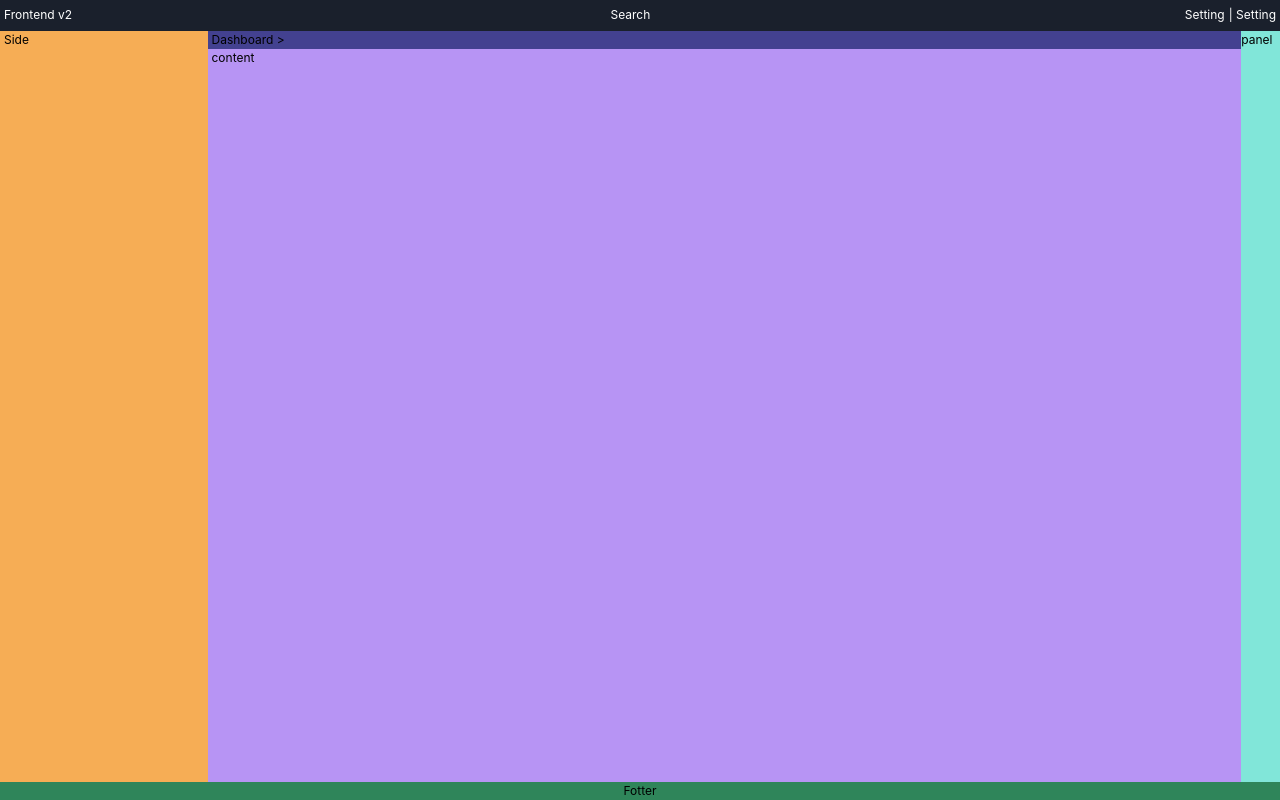
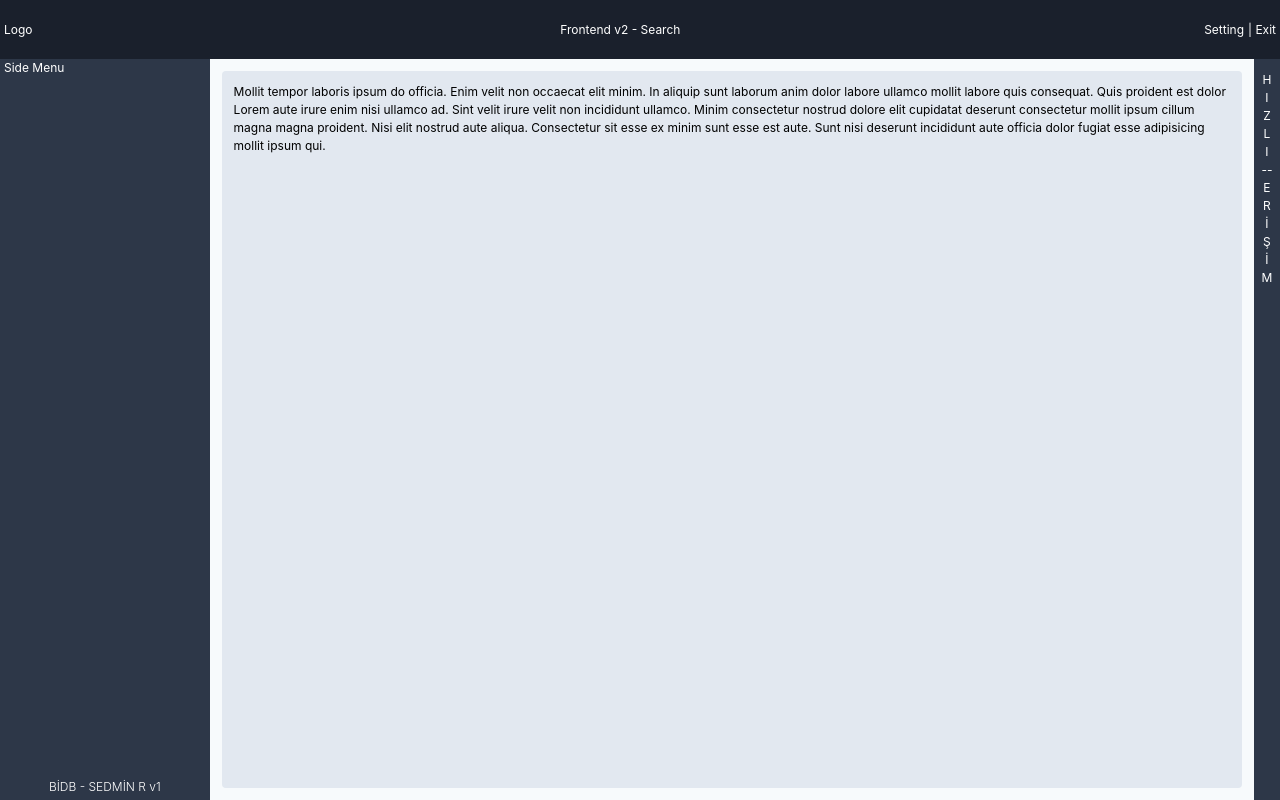
Before and after one commit to oduweb/beyazmasa-frontend, a React (Create React App) app: page / in a window 1280 px wide. Built offline with nearby package versions, Linux system fonts and the light colour scheme.

Commit message:
Dashboard v1.2

```diff
--- a/src/component/pages/Dashboard.js
+++ b/src/component/pages/Dashboard.js
@@ -4,37 +4,72 @@ export default class Dashboard extends Component {
   render() {
     return (
       <div className="flex flex-col bg-red-600 h-screen">
-        <nav className="flex bg-gray-900 h-8 text-white justify-between flex-wrap items-center">
+        {/* Top navbar area */}
+        <nav className="flex bg-gray-900 text-white h-16 text-white justify-between flex-wrap items-center">
+          {/* Nav Logo area */}
+          <div className="">
+            <div className="text-xs pl-1">Logo</div>
+          </div>
+          {/* Nav Center search area */}
           <div>
-            <div className="text-xs pl-1">Frontend v2</div>
+            <div className="text-xs pl-1">Frontend v2 - Search</div>
           </div>
-          <div>
-            <div className="text-xs pl-1">Search</div>
-          </div>
+          {/* Nav left Link area */}
           <div className="flex flex-wrap items-center">
             <div className="text-xs pr-1">Setting</div>
-            <div className="text-xs pr-1">| Setting</div>
+            <div className="text-xs pr-1">| Exit</div>
           </div>
         </nav>
+        {/* Side area */}
         <div className="flex flex-row h-full relative">
-          <div className="bg-orange-400 w-64 text-xs pl-1 left-0 sm:block hidden h-full z-30">
-            Side
+          {/* Side Menu area */}
+          <div className="bg-gray-800 text-white w-64 text-xs pl-1 left-0 sm:block hidden h-full z-30 relative">
+            Side Menu
+            {/*Side Menu footer area */}
+            <div className="absolute w-full left-0 text-center text-xs font-light pb-1 bottom-0">
+              BİDB - SEDMİN R v1
+            </div>
           </div>
+          {/* General Content area */}
           <div className="flex flex-col bg-gray-300 w-full relative">
+            {/* Mobile hidden menu area */}
             <div className="text-xs bg-teal-800 absolute w-full h-full hidden">
               Hiddden Menu
             </div>
-            <div className="bg-indigo-800 w-full text-left text-xs pl-1">
-              Dashboard >
+            {/* Content area */}
+            <div className="bg-gray-200 w-full text-left text-xs pl-3"></div>
+            <div className="bg-gray-100 h-full text-xs  p-3">
+              <div className="bg-gray-300 h-full p-3 rounded">
+                Mollit tempor laboris ipsum do officia. Enim velit non occaecat
+                elit minim. In aliquip sunt laborum anim dolor labore ullamco
+                mollit labore quis consequat. Quis proident est dolor Lorem aute
+                irure enim nisi ullamco ad. Sint velit irure velit non
+                incididunt ullamco. Minim consectetur nostrud dolore elit
+                cupidatat deserunt consectetur mollit ipsum cillum magna magna
+                proident. Nisi elit nostrud aute aliqua. Consectetur sit esse ex
+                minim sunt esse est aute. Sunt nisi deserunt incididunt aute
+                officia dolor fugiat esse adipisicing mollit ipsum qui.
+              </div>
             </div>
-            <div className="bg-purple-400 h-full text-xs pl-1">content</div>
           </div>
-          <div className="bg-teal-300 w-12 text-xs">panel</div>
+          {/* Right panel area */}
+          <div className="flex flex-col bg-gray-800 text-white w-8 text-center text-xs pt-3">
+            <div>H</div>
+            <div>I</div>
+            <div>Z</div>
+            <div>L</div>
+            <div>I</div>
+            <div>--</div>
+            <div>E</div>
+            <div>R</div>
+            <div>İ</div>
+            <div>Ş</div>
+            <div>İ</div>
+            <div>M</div>
+          </div>
+          {/* Right over panel area */}
           <div className="bg-gray-500 h-full absolute right-0 w-64 hidden">
             over panel
-          </div>
-          <div className="bg-green-700 absolute bottom-0 w-full text-center text-xs z-50">
-            Fotter
           </div>
         </div>
       </div>
```
